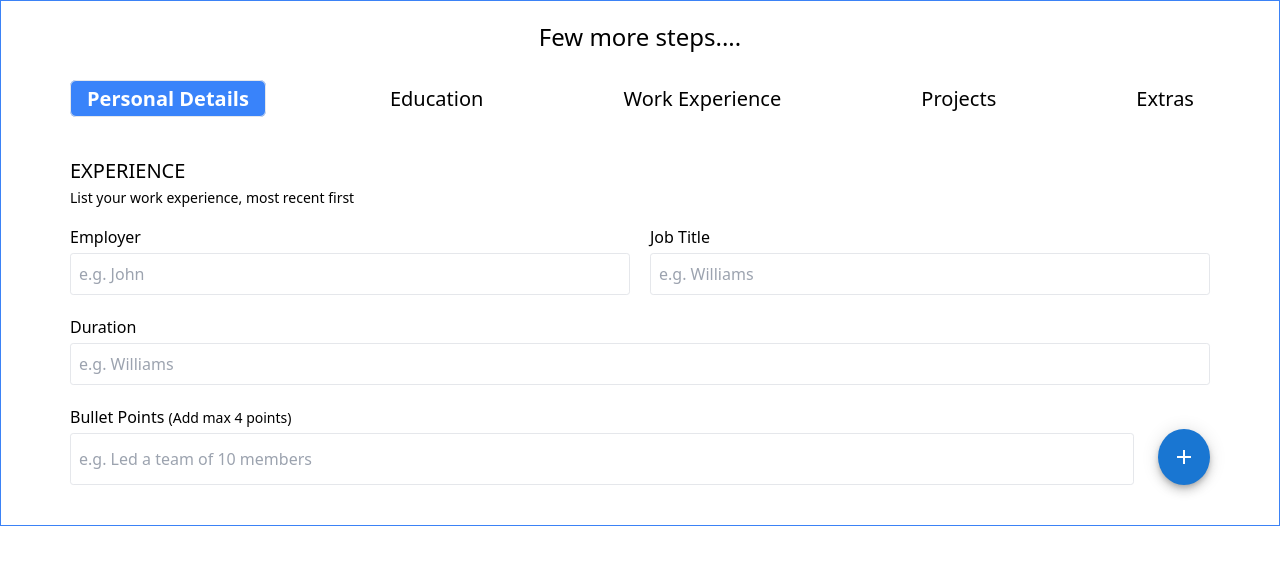
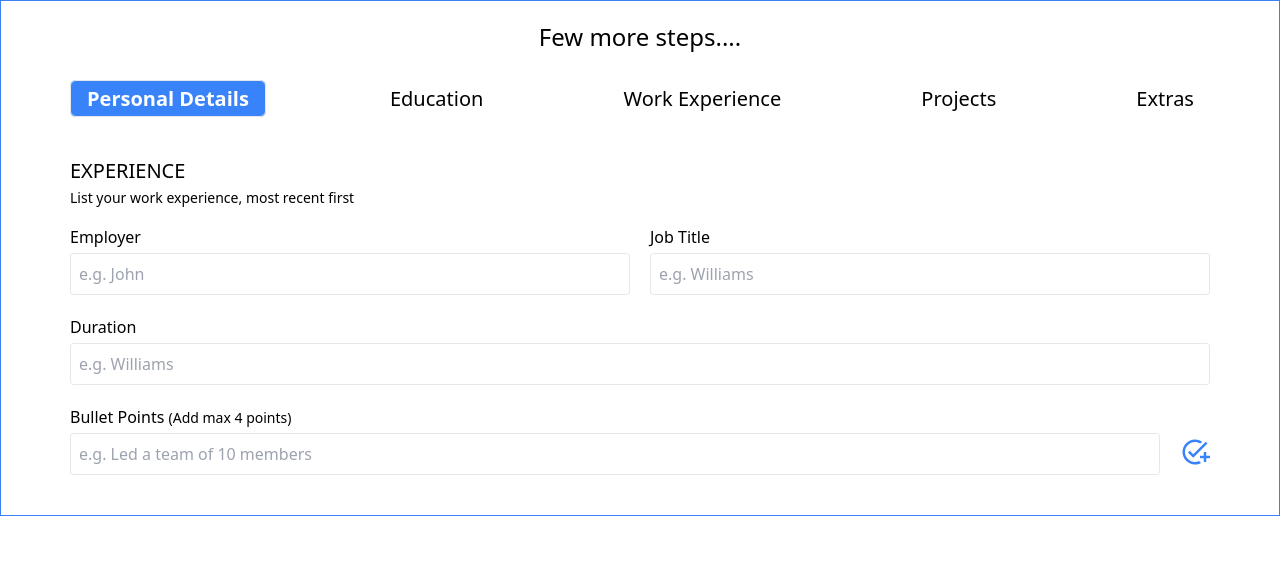
Before and after one commit to Kumar-Akshat22/resume-builder-frontend, a React (Create React App) app: page /resume-details/experience in a window 1280 px wide. Shown: the top 564 px of the page. Built offline with nearby package versions, Linux system fonts and the light colour scheme.

Commit message:
added functionalities to the work experience form like add bullet point, delete bullet point

```diff
--- a/src/components/ResumeDetails.js/Experience.js
+++ /dev/null
@@ -1,65 +0,0 @@
-import React, { useState } from 'react'
-import Fab from "@mui/material/Fab"
-import AddIcon from "@mui/icons-material/Add"
-
-
-function Experience() {
-
-    const [description , setDescription] = useState([])
-    return (
-        <div className='w-full p-5 mt-6'>
-
-            <div className='max-w-[1140px] mx-auto'>
-
-                <div className='mb-4'>
-                    <p className='uppercase text-xl'>Experience</p>
-                    <span className='text-sm'>List your work experience, most recent first</span>
-                </div>
-
-                <div className='flex flex-col gap-5'>
-
-                    {/* Company Name and Job Title */}
-                    <div className='flex gap-5 align-items-center justify-center'>
-                        <label className='w-[50%]'>
-                            <span className=''>Employer</span>
-                            <input type='text' placeholder='e.g. John' className='w-full border p-[8px] rounded-[0.2rem] text-slate-400 mt-1'></input>
-                        </label>
-
-                        <label className='w-[50%]'>
-                            <span>Job Title</span>
-                            <input type='text' placeholder='e.g. Williams' className='w-full border p-[8px] rounded-[0.2rem] mt-1'></input>
-                        </label>
-                    </div>
-
-                    {/* Duration */}
-                    <label>
-
-                        <span>Duration</span>
-                        <input type='text' placeholder='e.g. Williams' className='w-full border p-[8px] rounded-[0.2rem] mt-1'></input>
-                    </label>
-
-                    {/* Bullet Points */}
-
-                    <label>
-
-                        <span>Bullet Points <span className='text-sm'>(Add max 4 points)</span></span>
-
-                        <div className='flex gap-6'>
-                            <input type='text' placeholder='e.g. Led a team of 10 members' className='w-full border p-[8px] rounded-[0.2rem] mt-1'></input>
-                            <Fab color='primary' aria-label="add">
-                                <AddIcon />
-                            </Fab>
-                        </div>
-
-                    </label>
-
-
-                </div>
-
-            </div>
-
-        </div>
-    )
-}
-
-export default Experience
--- /dev/null
+++ b/src/components/ResumeDetails/BulletPoint.js
@@ -0,0 +1,29 @@
+import React, { useState } from 'react'
+import { MdDelete } from "react-icons/md";
+import { MdEdit } from "react-icons/md";
+
+
+function BulletPoint( { id, text , deletePoint, updatePoint } ) {
+
+    const [pointInputText , setPointInputText] = useState(text);
+
+    console.log('Inside Bullet Points Component');
+    console.log(pointInputText);
+
+  return (
+    <div className='flex items-center gap-5'>
+
+        <input type='text' value={pointInputText} onChange={(e)=>{setPointInputText(e.target.value)}} placeholder='e.g. Led a team of 10 members' className='w-full border p-[8px] rounded-[0.2rem] mt-1'></input>
+
+        <div className='cursor-pointer' onClick={()=>updatePoint(id, pointInputText)}>
+            <MdEdit />
+        </div>
+        <div className='cursor-pointer' onClick={()=>deletePoint(id)}>
+            <MdDelete color='red' size={20}/>
+        </div>
+
+    </div>
+  )
+}
+
+export default BulletPoint
--- /dev/null
+++ b/src/components/ResumeDetails/Experience.js
@@ -0,0 +1,139 @@
+import React, { useEffect, useState } from 'react'
+import BulletPoint from './BulletPoint';
+import { MdAddTask } from "react-icons/md";
+
+function Experience() {
+
+    // To populate the bullet points data that can be mapped to a bullet point
+    const [bulletPoints , setBulletPoints] = useState(()=>{
+
+        const savedPoints = localStorage.getItem('bulletPoints');
+
+        if(savedPoints){
+
+            return JSON.parse(savedPoints);
+
+        } else{
+
+            return [];
+        }
+    });
+
+    // To handle the input text of the field
+    const [text, setText] = useState('');
+
+    console.log(text);
+
+
+    // To add Bullet Points
+    function addPoint(text){
+
+        const newPoint = {
+
+            id: Date.now(),
+            text,
+        }
+
+        setBulletPoints([...bulletPoints , newPoint]);
+        setText('');
+
+    }
+
+    // Function to delete a point
+    function deletePoint(id){
+
+        const newBulletPoints = bulletPoints.filter(bulletPoint => bulletPoint.id !== id);
+        setBulletPoints(newBulletPoints);
+
+    }
+
+    // Function to update or edit a bullet point
+    function updatePoint(id,text){
+
+        const targetPoint = bulletPoints.filter(bulletPoint=> bulletPoint.id === id);
+
+        targetPoint.text = text;
+
+        setBulletPoints([...bulletPoints , targetPoint]);
+
+    }
+
+    // useEffect hook
+    useEffect(()=>{
+
+        localStorage.setItem("bulletPoints" , JSON.stringify(bulletPoints));
+
+    },[bulletPoints]);
+
+    return (
+        <div className='w-full p-5 mt-6'>
+
+            <div className='max-w-[1140px] mx-auto'>
+
+                <div className='mb-4'>
+                    <p className='uppercase text-xl'>Experience</p>
+                    <span className='text-sm'>List your work experience, most recent first</span>
+                </div>
+
+                <div className='flex flex-col gap-5'>
+
+                    {/* Company Name and Job Title */}
+                    <div className='flex gap-5 align-items-center justify-center'>
+                        <label className='w-[50%]'>
+                            <span className=''>Employer</span>
+                            <input type='text' placeholder='e.g. John' className='w-full focus:outline-none focus:border-[#3983fa] focus:ring-1 focus:ring-[#3983fa] border p-[8px] rounded-[0.2rem] text-slate-400 mt-1'></input>
+                        </label>
+
+                        <label className='w-[50%]'>
+                            <span>Job Title</span>
+                            <input type='text' placeholder='e.g. Williams' className='w-full focus:outline-none focus:border-[#3983fa] focus:ring-1 focus:ring-[#3983fa] border p-[8px] rounded-[0.2rem] mt-1'></input>
+                        </label>
+                    </div>
+
+                    {/* Duration */}
+                    <label>
+
+                        <span>Duration</span>
+                        <input type='text' placeholder='e.g. Williams' className='w-full focus:outline-none focus:border-[#3983fa] focus:ring-1 focus:ring-[#3983fa] border p-[8px] rounded-[0.2rem] mt-1'></input>
+                    </label>
+
+                    {/* Bullet Points */}
+
+                    <label>
+
+                        <span>Bullet Points <span className='text-sm'>(Add max 4 points)</span></span>
+
+                        <div className='flex flex-col gap-6'>
+
+                            <div className='w-full flex align-items-center gap-5'>
+
+                                <input type='text' value={text} onChange={(e)=>{setText(e.target.value)}} placeholder='e.g. Led a team of 10 members' className='w-full focus:outline-none focus:border-[#3983fa] focus:ring-1 focus:ring-[#3983fa] border p-[8px] rounded-[0.2rem] mt-1'></input>
+
+                                <div className='flex items-center cursor-pointer' onClick={() => addPoint(text)}>
+                                    <MdAddTask color="#3983fa" size={30}/>
+                                </div>
+
+                            </div>
+
+                                {
+                                    bulletPoints.map(
+                                        (bulletPoint) => {
+
+                                            return <BulletPoint key={bulletPoint.id} {...bulletPoint}  deletePoint={deletePoint} updatePoint={updatePoint}></BulletPoint>
+                                        }
+                                    )
+                                }
+                        </div>
+
+                    </label>
+
+
+                </div>
+
+            </div>
+
+        </div>
+    )
+}
+
+export default Experience
```
Also changed, not shown: src/App.js (+5 -5 lines), src/components/ResumeDetails/Education.js (renamed from src/components/ResumeDetails.js/Education.js), src/components/ResumeDetails/Extra.js (renamed from src/components/ResumeDetails.js/Extra.js), src/components/ResumeDetails/Personal.js (renamed from src/components/ResumeDetails.js/Personal.js), src/components/ResumeDetails/Projects.js (renamed from src/components/ResumeDetails.js/Projects.js).
